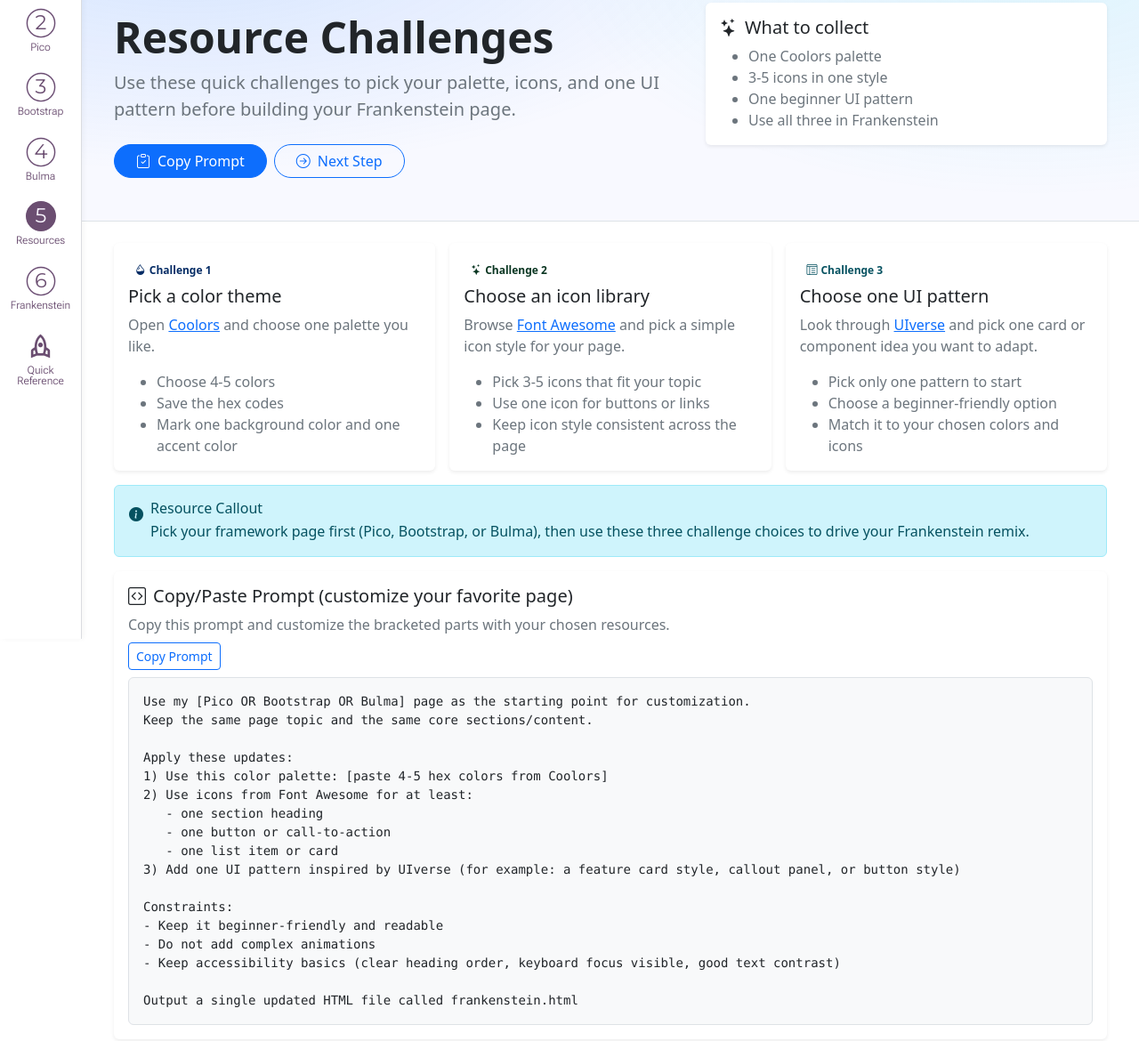
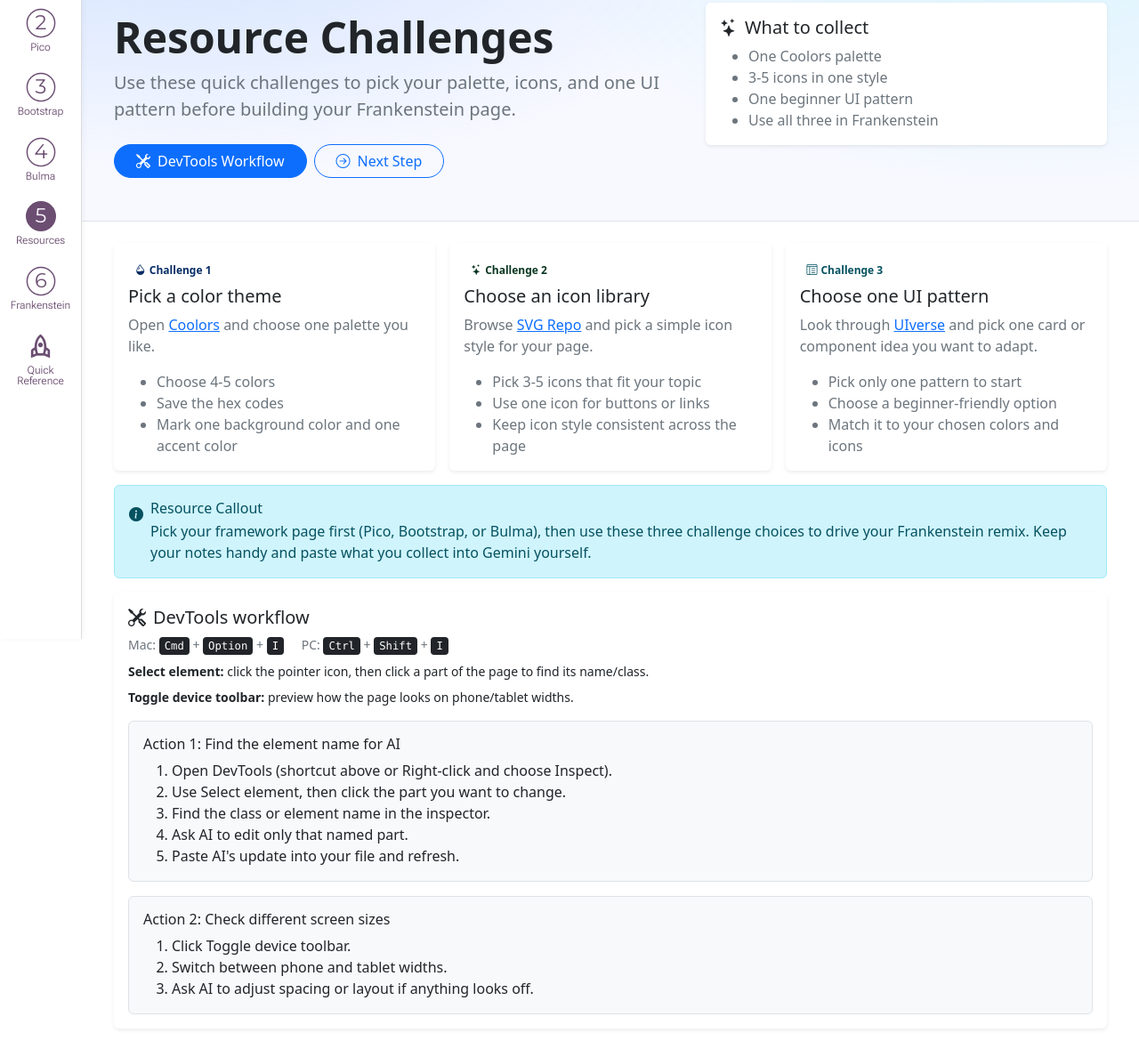
Before and after one commit to jocelynrem/NCTies, a plain HTML site: page resources.html in a window 1280 px wide. Shown: the part 82-1252 px from the top of the page at 89% size. Drawn offline with nearby package versions, Linux system fonts and the light colour scheme.

Commit message:
Replace resources prompt with devtools workflow guidance

```diff
--- a/resources.html
+++ b/resources.html
@@ -258,8 +258,8 @@
               pattern before building your Frankenstein page.
             </p>
             <div class="d-flex gap-2 flex-wrap">
-              <a class="btn btn-primary rounded-pill px-4 focus-ring" href="#prompt">
-                <i class="bi bi-clipboard-check me-2" aria-hidden="true"></i>Copy Prompt
+              <a class="btn btn-primary rounded-pill px-4 focus-ring" href="#devtools">
+                <i class="bi bi-tools me-2" aria-hidden="true"></i>DevTools Workflow
               </a>
               <a class="btn btn-outline-primary rounded-pill px-4 focus-ring" href="#next">
                 <i class="bi bi-arrow-right-circle me-2" aria-hidden="true"></i>Next Step
@@ -295,7 +295,11 @@
               >
               <h2 id="challenge-colors" class="h5">Pick a color theme</h2>
               <p class="text-secondary">
-                Open <a href="https://coolors.co/">Coolors</a> and choose one palette you like.
+                Open
+                <a href="https://coolors.co/" target="_blank" rel="noopener noreferrer"
+                  >Coolors</a
+                >
+                and choose one palette you like.
               </p>
               <ul class="text-secondary mb-0">
                 <li>Choose 4-5 colors</li>
@@ -314,7 +318,14 @@
               >
               <h2 id="challenge-icons" class="h5">Choose an icon library</h2>
               <p class="text-secondary">
-                Browse <a href="https://fontawesome.com/">Font Awesome</a> and pick
+                Browse
+                <a
+                  href="https://www.svgrepo.com/"
+                  target="_blank"
+                  rel="noopener noreferrer"
+                  >SVG Repo</a
+                >
+                and pick
                 a simple icon style for your page.
               </p>
               <ul class="text-secondary mb-0">
@@ -334,8 +345,14 @@
               >
               <h2 id="challenge-ui" class="h5">Choose one UI pattern</h2>
               <p class="text-secondary">
-                Look through <a href="https://uiverse.io/elements">UIverse</a> and pick one
-                card or component idea you want to adapt.
+                Look through
+                <a
+                  href="https://uiverse.io/elements"
+                  target="_blank"
+                  rel="noopener noreferrer"
+                  >UIverse</a
+                >
+                and pick one card or component idea you want to adapt.
               </p>
               <ul class="text-secondary mb-0">
                 <li>Pick only one pattern to start</li>
@@ -354,49 +371,53 @@
             <h2 id="callout-title" class="h6 mb-1">Resource Callout</h2>
             <p class="mb-0">
               Pick your framework page first (Pico, Bootstrap, or Bulma), then use these
-              three challenge choices to drive your Frankenstein remix.
+              three challenge choices to drive your Frankenstein remix. Keep your notes
+              handy and paste what you collect into Gemini yourself.
             </p>
           </div>
         </div>
       </section>
 
-      <section class="mt-3" id="prompt" aria-labelledby="prompt-title">
+      <section class="mt-3" id="devtools" aria-labelledby="devtools-title">
         <div class="card shadow-sm">
           <div class="card-body">
-            <h2 id="prompt-title" class="h5">
-              <i class="bi bi-code-square me-2" aria-hidden="true"></i>Copy/Paste Prompt
-              (customize your favorite page)
+            <h2 id="devtools-title" class="h5">
+              <i class="bi bi-tools me-2" aria-hidden="true"></i>DevTools workflow
             </h2>
-            <p class="text-secondary mb-2">
-              Copy this prompt and customize the bracketed parts with your chosen resources.
+            <p class="text-secondary small mb-2">
+              <span>Mac: <kbd>Cmd</kbd> + <kbd>Option</kbd> + <kbd>I</kbd></span>
+              <span class="ms-3"
+                >PC: <kbd>Ctrl</kbd> + <kbd>Shift</kbd> + <kbd>I</kbd></span
+              >
             </p>
-            <button
-              class="btn btn-outline-primary btn-sm mb-2"
-              type="button"
-              data-copy-target="resources-prompt-text"
-              aria-label="Copy Resources prompt"
-            >
-              Copy Prompt
-            </button>
-            <pre class="p-3 rounded bg-light border prompt-pre mb-0" id="resources-prompt-text">
-Use my [Pico OR Bootstrap OR Bulma] page as the starting point for customization.
-Keep the same page topic and the same core sections/content.
-
-Apply these updates:
-1) Use this color palette: [paste 4-5 hex colors from Coolors]
-2) Use icons from Font Awesome for at least:
-   - one section heading
-   - one button or call-to-action
-   - one list item or card
-3) Add one UI pattern inspired by UIverse (for example: a feature card style, callout panel, or button style)
-
-Constraints:
-- Keep it beginner-friendly and readable
-- Do not add complex animations
-- Keep accessibility basics (clear heading order, keyboard focus visible, good text contrast)
-
-Output a single updated HTML file called frankenstein.html</pre
-            >
+            <div class="small mb-3">
+              <p class="mb-2">
+                <strong>Select element:</strong> click the pointer icon, then click a
+                part of the page to find its name/class.
+              </p>
+              <p class="mb-0">
+                <strong>Toggle device toolbar:</strong> preview how the page looks on
+                phone/tablet widths.
+              </p>
+            </div>
+            <div class="border rounded p-3 mb-3 bg-light">
+              <h3 class="h6">Action 1: Find the element name for AI</h3>
+              <ol class="mb-0">
+                <li>Open DevTools (shortcut above or Right-click and choose Inspect).</li>
+                <li>Use Select element, then click the part you want to change.</li>
+                <li>Find the class or element name in the inspector.</li>
+                <li>Ask AI to edit only that named part.</li>
+                <li>Paste AI's update into your file and refresh.</li>
+              </ol>
+            </div>
+            <div class="border rounded p-3 bg-light">
+              <h3 class="h6">Action 2: Check different screen sizes</h3>
+              <ol class="mb-0">
+                <li>Click Toggle device toolbar.</li>
+                <li>Switch between phone and tablet widths.</li>
+                <li>Ask AI to adjust spacing or layout if anything looks off.</li>
+              </ol>
+            </div>
           </div>
         </div>
       </section>
@@ -432,38 +453,5 @@
     </footer>
 
     <script src="https://cdn.jsdelivr.net/npm/bootstrap@5.3.3/dist/js/bootstrap.bundle.min.js"></script>
-    <script>
-      (() => {
-        const copyButtons = document.querySelectorAll("[data-copy-target]");
-
-        copyButtons.forEach((button) => {
-          button.addEventListener("click", async () => {
-            const targetId = button.getAttribute("data-copy-target");
-            const target = targetId ? document.getElementById(targetId) : null;
-            if (!target) return;
-
-            const promptText = target.textContent.trim();
-            const originalLabel = button.innerHTML;
-
-            try {
-              await navigator.clipboard.writeText(promptText);
-              button.innerHTML = "Copied!";
-            } catch (_error) {
-              const tempTextArea = document.createElement("textarea");
-              tempTextArea.value = promptText;
-              document.body.appendChild(tempTextArea);
-              tempTextArea.select();
-              document.execCommand("copy");
-              document.body.removeChild(tempTextArea);
-              button.innerHTML = "Copied!";
-            }
-
-            window.setTimeout(() => {
-              button.innerHTML = originalLabel;
-            }, 1500);
-          });
-        });
-      })();
-    </script>
   </body>
 </html>
```
